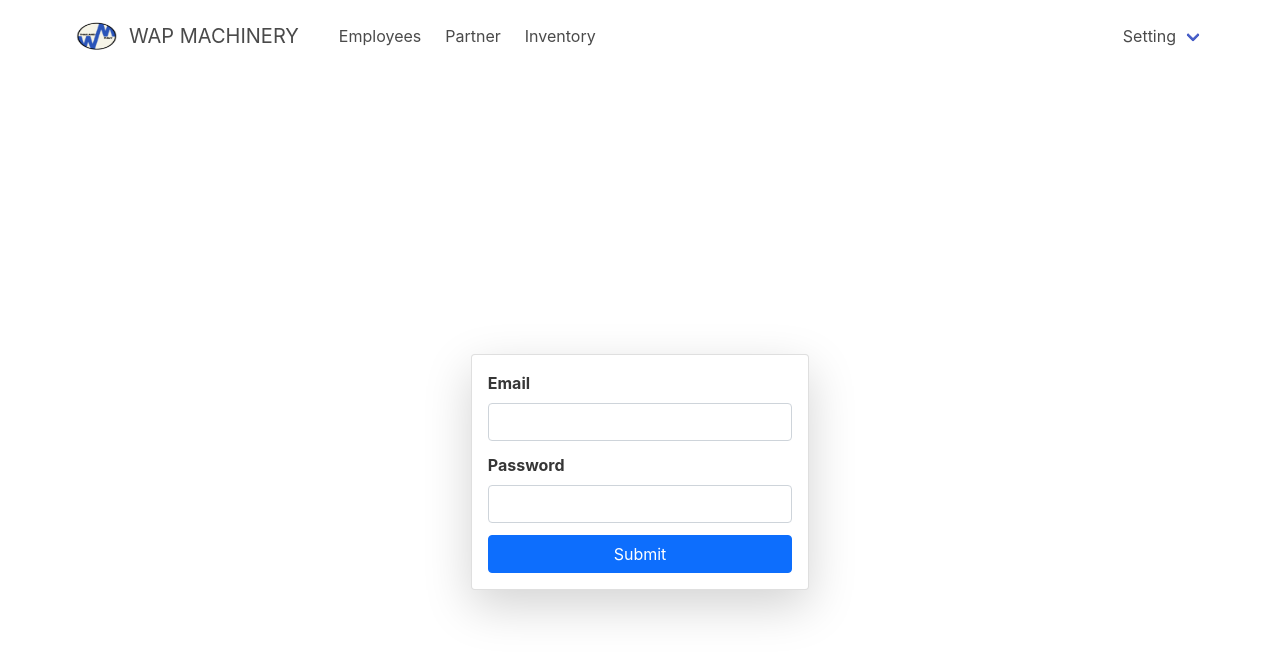
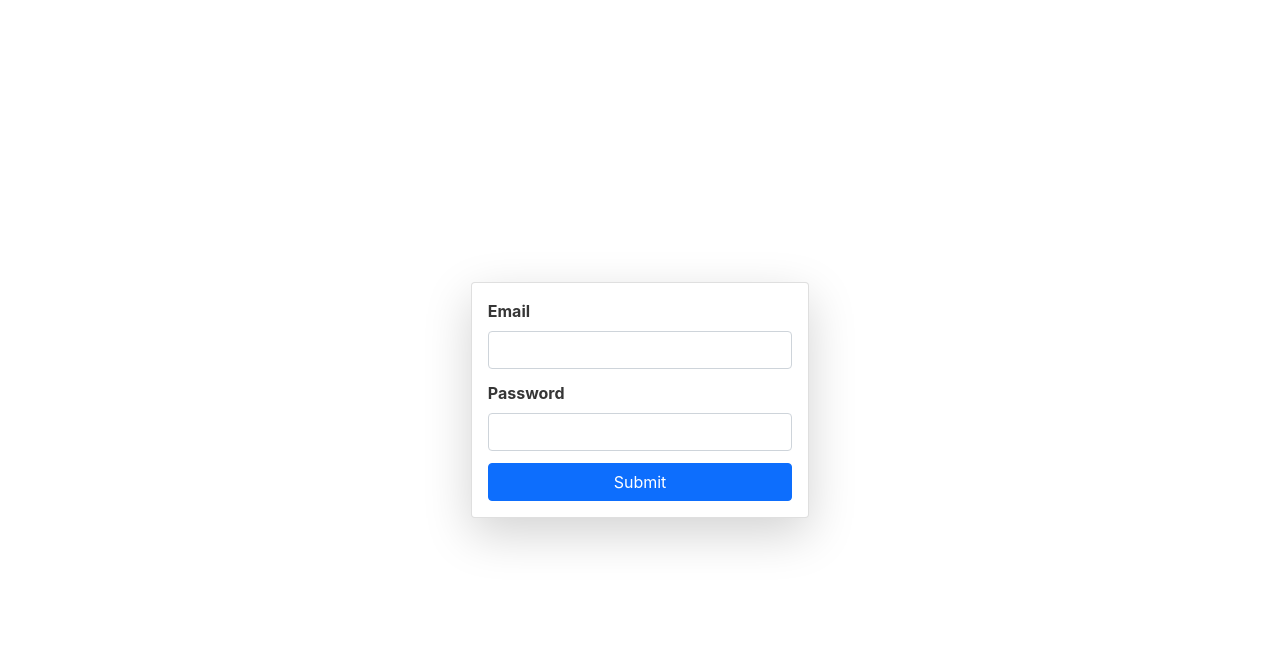
Before and after one commit to BurnRadish/web-programming_FinalProject, a Vue app in the folder front/: page / in a window 1280 px wide. Shown: the top 658 px of the page. Built offline with nearby package versions, Linux system fonts and the light colour scheme.

Commit message:
Update Login.vue

```diff
--- a/front/src/views/Login.vue
+++ b/front/src/views/Login.vue
@@ -1,6 +1,5 @@
 <template>
   <div class="container">
-    <navbar/>
     <div class='d-flex justify-content-center'>
       <div class="card shadow-lg bg-white rounded" style="margin: 25%; width: 30%">
         <div class="card-body">
@@ -33,14 +32,11 @@
 </template>
 
 <script>
-import navbar from "../components/Navbar.vue"
 export default {
   data() {
     return {};
   },
-  components:{
-    navbar
-  }
+
 };
 </script>
 
```
